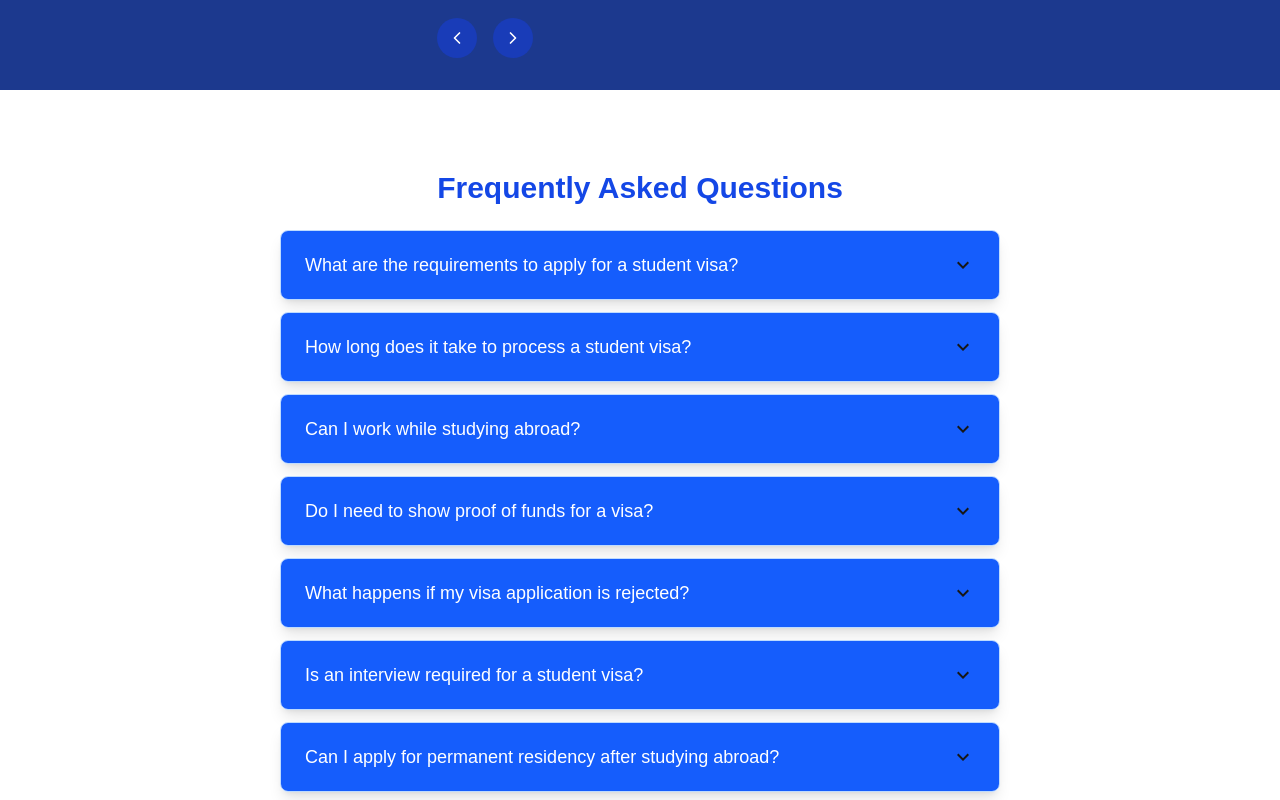
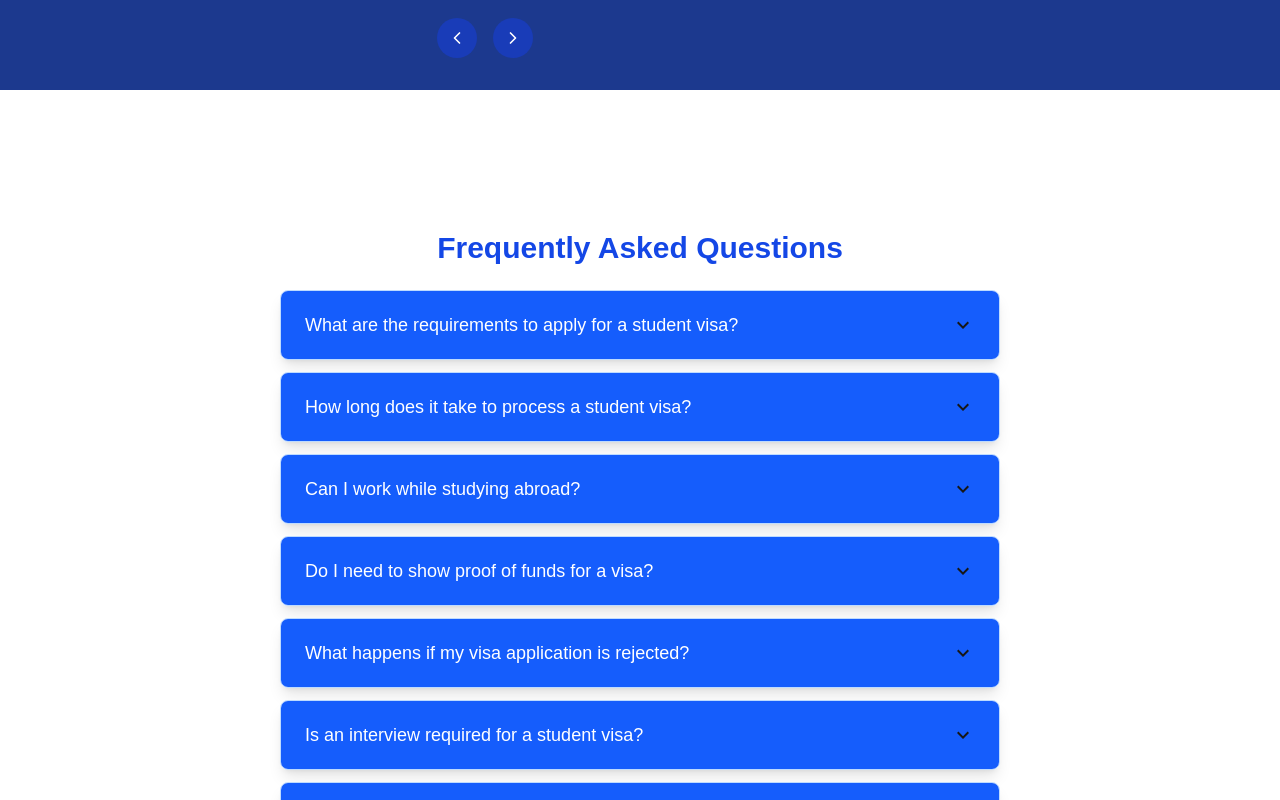
Before and after one commit to muhammadusmanahmedx/Sahil-consultnt-website-Next-js-, a Next.js app: page /about in a window 1280 px wide. Shown: the part 3020-3820 px from the top of the page. Built offline with nearby package versions, Linux system fonts and the light colour scheme.

Commit message:
imroved footer bugged

```diff
--- a/app/(pages)/about/page.js
+++ b/app/(pages)/about/page.js
@@ -36,7 +36,7 @@ export default function About(){
       ];
 
     return(
-       <div className="lg:mb-[-12rem]">
+       <div className="">
         <ImmigrationServicesSection/>
         <div className="mt-32">
         <CEOMessageSection/>
--- a/app/(pages)/components/contactcom.js
+++ b/app/(pages)/components/contactcom.js
@@ -87,7 +87,7 @@ const ContactSection = () => {
   };
 
   return (
-    <div className="w-full bg-white mt-26 mb-[-90px] px-8">
+    <div className="w-full bg-white mt-26  px-8">
       <div className="container mx-auto flex flex-col md:flex-row gap-16">
         {/* Left Section: Quick Contact Info */}
         <div className="w-full md:w-1/2 space-y-8">
@@ -235,7 +235,7 @@ const ContactSection = () => {
       </div>
 
       {/* Full Width Google Map */}
-      <div className="w-full sm:h-112 lg:mb-[-22rem] sm:mb-22 md:h-112 mt-12">
+      <div className="w-full sm:h-112  sm:mb-22 md:h-112 mt-12">
         <iframe
           className="w-full h-full"
           src="https://www.google.com/maps/embed?pb=!1m18!1m12!1m3!1d3151.8354345090944!2d73.15796968317943!3d33.652000021948766!2m3!1f0!2f0!3f0!3m2!1i1024!2i768!4f13.1!3m3!1m2!1s0x0%3A0x0!2zMzMuNjUyMDAwMjE5NDg3NzYyMjM0!5e0!3m2!1sen!2s!4v1614049672709"
--- a/app/(pages)/components/faq.js
+++ b/app/(pages)/components/faq.js
@@ -52,7 +52,7 @@ export default function FAQAccordion() {
   };
 
   return (
-    <div className="w-full lg:mb-[12rem] mt-[-5rem] max-w-3xl mx-auto px-6 py-8" >
+    <div className="w-full lg:mb-[12rem]  max-w-3xl mx-auto px-6 py-3" >
       <h2 className="text-2xl sm:text-3xl font-bold mb-6 text-center text-blue-700">
         Frequently Asked Questions
       </h2>
--- a/app/(pages)/home/page.js
+++ b/app/(pages)/home/page.js
@@ -36,7 +36,7 @@ export default function Home() {
 
 
   return (
-    <div className='lg:mb-[-12rem] w-full'>
+    <div className='w-full'>
       <HeroSection />
       <CEOMessageSection/>
       <div className='mt-22'>
```
